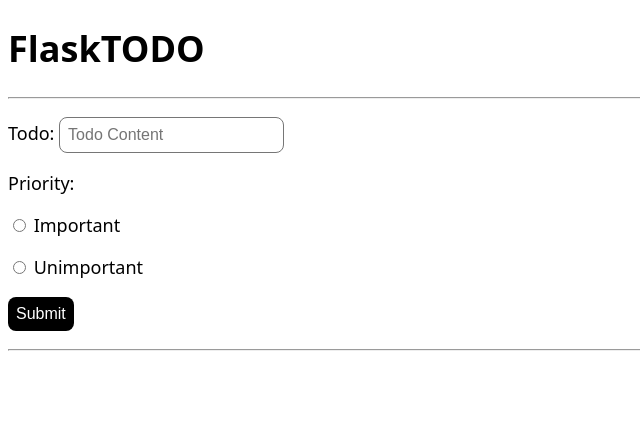
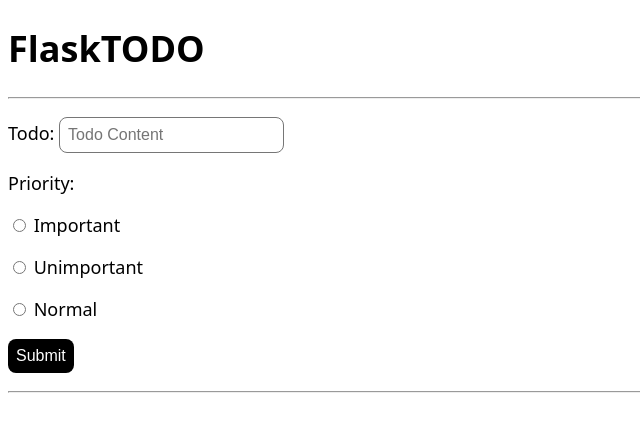
Before and after one commit to astevens246/ACS-1710-Final, a Flask app: page / in a window 1280 px wide. Shown: the top 432 px of the page, without its empty margins (0-640 px from the left). Run offline with Flask 3, Linux system fonts and the light colour scheme; data that the repository does not hold is empty.

Commit message:
added priority buttons and styling

```diff
--- a/static/styles.css
+++ b/static/styles.css
@@ -25,3 +25,15 @@ input[type=text] {
 	border-radius: 0.5rem;
 	font-size: 1rem;
 }
+
+.Important {
+    color: red;
+}
+
+.Unimportant {
+    color: gray;
+}
+
+.Normal {
+    color: green;
+}
--- a/templates/index.html
+++ b/templates/index.html
@@ -18,15 +18,24 @@
 
             <div>
                 <p>Priority:</p>
-                <p><label>
-                  <input name="priority" type="radio" value="Important" required>
-                  Important</label></p>
-
-                <p><label>
-                  <input name="priority" type="radio" value="Unimportant" required>
-                  Unimportant</label></p>
-            </div>
-
+                <p>
+                    <label>
+                        <input name="priority" required type="radio" value="Important">
+                        Important
+                    </label>
+                </p>
+                <p>
+                    <label>
+                        <input name="priority" required type="radio" value="Unimportant">
+                        Unimportant
+                    </label>
+                </p>
+                <p>
+                    <label>
+                        <input name="priority" required type="radio" value="Normal">
+                        Normal
+                    </label>
+                </p>
             <p><button type="submit">Submit</button></p>
         </form>
 
```
